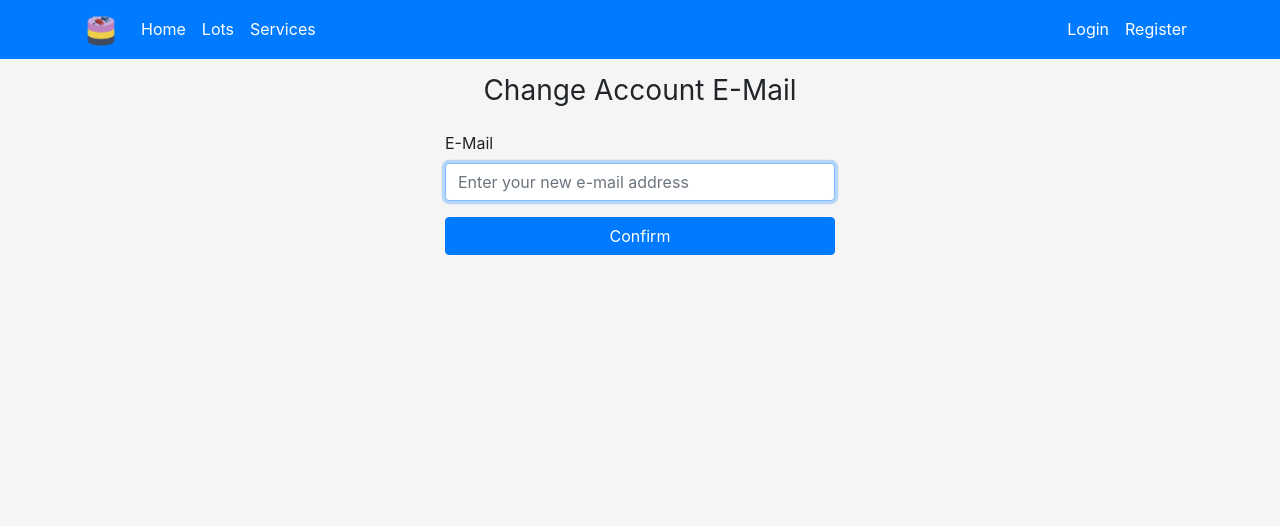
After one commit to AYasinAkalin/ParkingLotManagement, a Flask app: a page that uses src/app/templates/change_email.html in a window 1280 px wide. The commit adds this page. Shown: the top 526 px of the page. Run offline with Flask 2, Linux system fonts and the light colour scheme; some libraries are stand-ins or nearby versions.

Commit message:
Add changing email, password

```diff
--- a/src/app/routes.py
+++ b/src/app/routes.py
@@ -348,6 +348,68 @@ def editlot(lotalias):
         abort(403)
     return render_template('edit_lot.html', brand=brand, title=lotalias)
 
+
+@app.route('/<username>/account/change_password', methods=['GET', 'POST'])
+def change_password(username):
+    if request.method == 'GET':
+        return render_template('change_password.html', brand=brand, title='Account')
+
+    elif request.method == 'POST':
+        # ############
+        # INITIALIZE
+        # ############
+        userid = session['userid']
+        password = argon2.generate_password_hash(request.form.get("password", '0'))
+
+        # ############
+        # RECORD
+        # ############
+        conn = connect_to_db()
+        with conn:
+            cursor = conn.cursor()
+            cursor.execute(
+                "UPDATE UsersCreditentials SET password=(?) WHERE userid=(?)",
+                (password, userid))
+            conn.commit()
+
+        # ############
+        # FINALIZE
+        # ############
+        flash('Password changed.', 'success')
+        return redirect(url_for('home'))
+
+
+@app.route('/<username>/account/change_email', methods=['GET', 'POST'])
+def change_email(username):
+    if request.method == 'GET':
+        return render_template('change_email.html', brand=brand, title='Account')
+
+    elif request.method == 'POST':
+        # ############
+        # INITIALIZE
+        # ############
+        userid = session['userid']
+        email = request.form.get("email")
+
+        # ############
+        # RECORD
+        # ############
+        conn = connect_to_db()
+        with conn:
+            cursor = conn.cursor()
+            cursor.execute(
+                "UPDATE Users SET email=(?) WHERE userid=(?)",
+                (email, userid))
+            conn.commit()
+
+        # ############
+        # FINALIZE
+        # ############
+        flash('E-Mail address changed.', 'success')
+        session['email'] = email
+        return redirect(url_for('home'))
+
+
 @app.errorhandler(403)
 def forbidden(e):
     return render_template('403.html'), 403
--- a/src/app/templates/account.html
+++ b/src/app/templates/account.html
@@ -22,8 +22,8 @@
     <div class="card-body">
       <h3>User Credentials</h3>
       <p><b>Username: </b> {{ session['username'] }}</p>
-      <p><b>E-Mail: </b>{{ session['email'] }} <a href="#" class="badge badge-primary">Change</a></p>
-      <p><b>Password: </b>•••••••• <a href="/'{{ request.path }}'/change_password" class="badge badge-primary">Change</a></p>
+      <p><b>E-Mail: </b>{{ session['email'] }} <a href="{{ request.path }}/change_email" class="badge badge-primary">Change</a></p>
+      <p><b>Password: </b>•••••••• <a href="{{ request.path }}/change_password" class="badge badge-primary">Change</a></p>
       <hr>
       <h3>User Permissions</h3>
       <p><b>Developer:</b> {{ session['permission']['dev'] }}</p>
--- /dev/null
+++ b/src/app/templates/change_email.html
@@ -0,0 +1,17 @@
+{% extends "base.html" %}
+
+{% block content%}
+  <form class="form-signin" action="" method="POST">
+
+    <div class="text-center mb-4">
+      <h1 class="h3 mb-3 font-weight-normal">Change Account E-Mail</h1>
+    </div>
+
+    <div class="form-group">
+      <label for="email">E-Mail</label>
+      <input type="email" class="form-control" name="email" id="email" aria-describedby="emailHelp" placeholder="Enter your new e-mail address" required autofocus>
+    </div>
+
+    <p><button type="submit" class="btn btn-primary btn-block" value="email_change">Confirm</button></p>
+  </form>
+{% endblock %}
```
Also changed, not shown: src/app/templates/change_password.html (added, +17 -0 lines).
